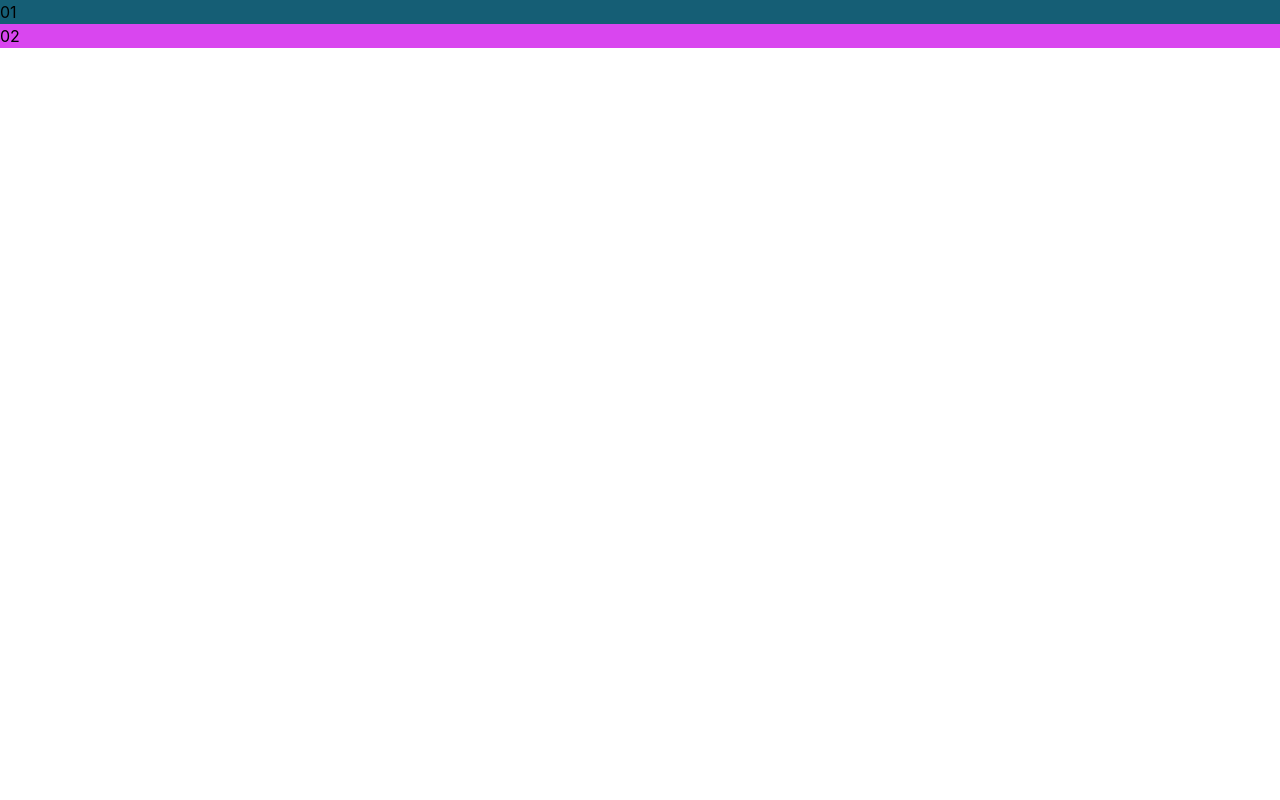
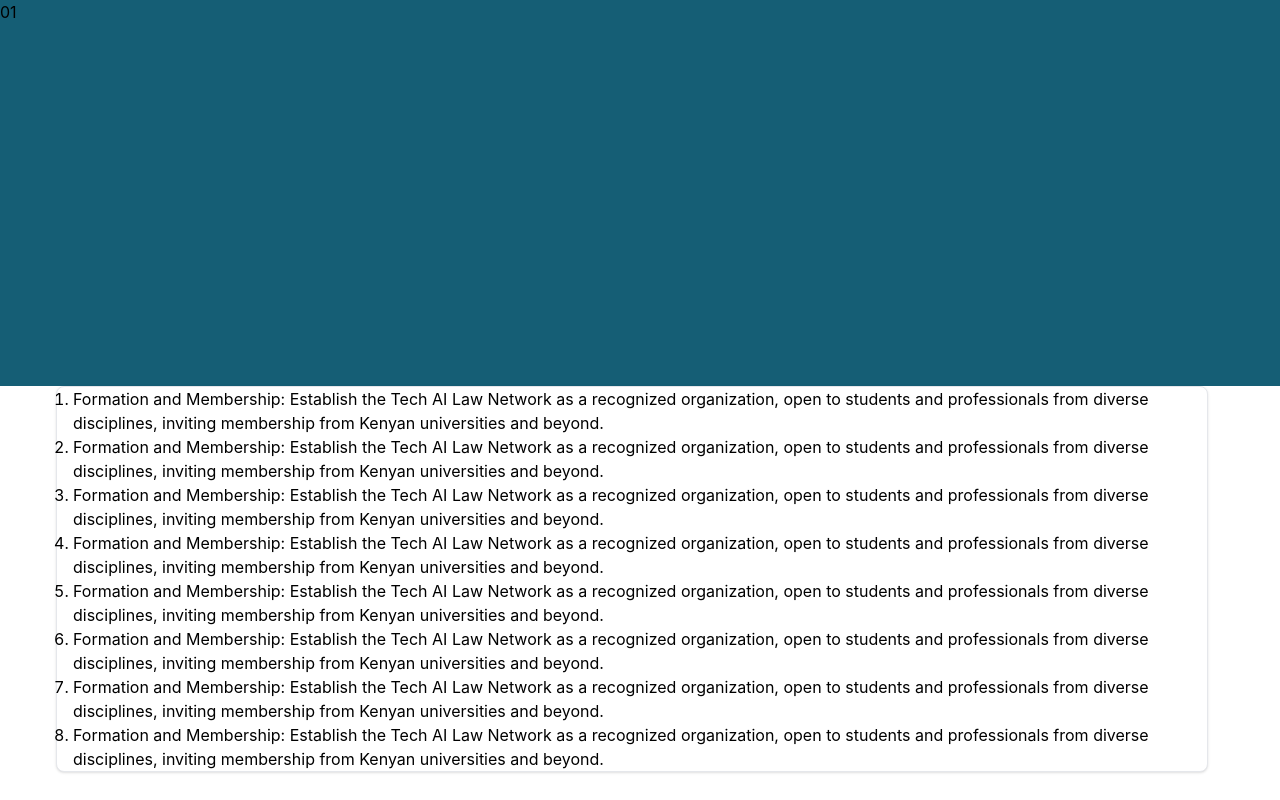
Before and after one commit to naiyoma/law-Ai, a React (Create React App) app: page / in a window 1280 px wide. Built offline with nearby package versions, Linux system fonts and the light colour scheme.

Commit message:
adding guidling

```diff
--- a/src/components/Guide.js
+++ b/src/components/Guide.js
@@ -4,11 +4,22 @@ import { useState } from "react";
 
 export default function Guide() {
     return (
-        <div>
-            <div className="grid grid-rows-2 ">
-                <div className="bg-cyan-800">01</div>
-                <div className="bg-fuchsia-500">02</div>
-            </div>
-        </div>
+
+<div class="grid grid-rows-2">
+    <div class="bg-cyan-800">01</div>
+    <div class="flex flex-row mx-4 md:mx-14 items-center bg-white border border-gray-200 rounded-lg shadow md:flex-row md:max-w-6xl hover:bg-gray-100 dark:border-gray-700 dark:bg-gray-800 dark:hover:bg-gray-700">
+        <ol class="list-decimal pl-4 pr-4">
+        <li>Formation and Membership: Establish the Tech AI Law Network as a recognized organization, open to students and professionals from diverse disciplines, inviting membership from Kenyan universities and beyond.</li>
+        <li>Formation and Membership: Establish the Tech AI Law Network as a recognized organization, open to students and professionals from diverse disciplines, inviting membership from Kenyan universities and beyond.</li>
+        <li>Formation and Membership: Establish the Tech AI Law Network as a recognized organization, open to students and professionals from diverse disciplines, inviting membership from Kenyan universities and beyond.</li>
+        <li>Formation and Membership: Establish the Tech AI Law Network as a recognized organization, open to students and professionals from diverse disciplines, inviting membership from Kenyan universities and beyond.</li>
+        <li>Formation and Membership: Establish the Tech AI Law Network as a recognized organization, open to students and professionals from diverse disciplines, inviting membership from Kenyan universities and beyond.</li>
+        <li>Formation and Membership: Establish the Tech AI Law Network as a recognized organization, open to students and professionals from diverse disciplines, inviting membership from Kenyan universities and beyond.</li>
+        <li>Formation and Membership: Establish the Tech AI Law Network as a recognized organization, open to students and professionals from diverse disciplines, inviting membership from Kenyan universities and beyond.</li>
+        <li>Formation and Membership: Establish the Tech AI Law Network as a recognized organization, open to students and professionals from diverse disciplines, inviting membership from Kenyan universities and beyond.</li>
+        </ol>
+    </div>
+    <div class="bg-white"></div>
+</div>
     );
 }
```
